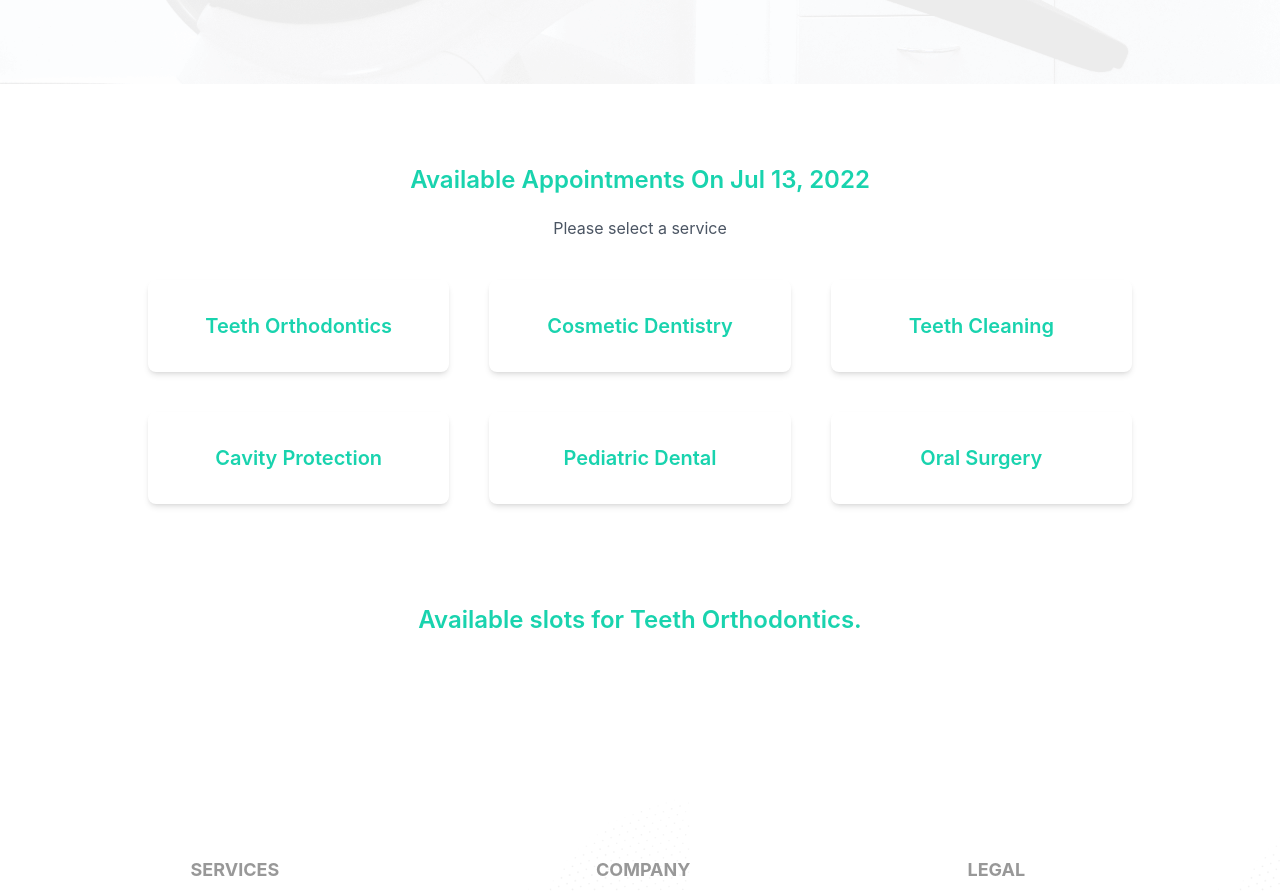
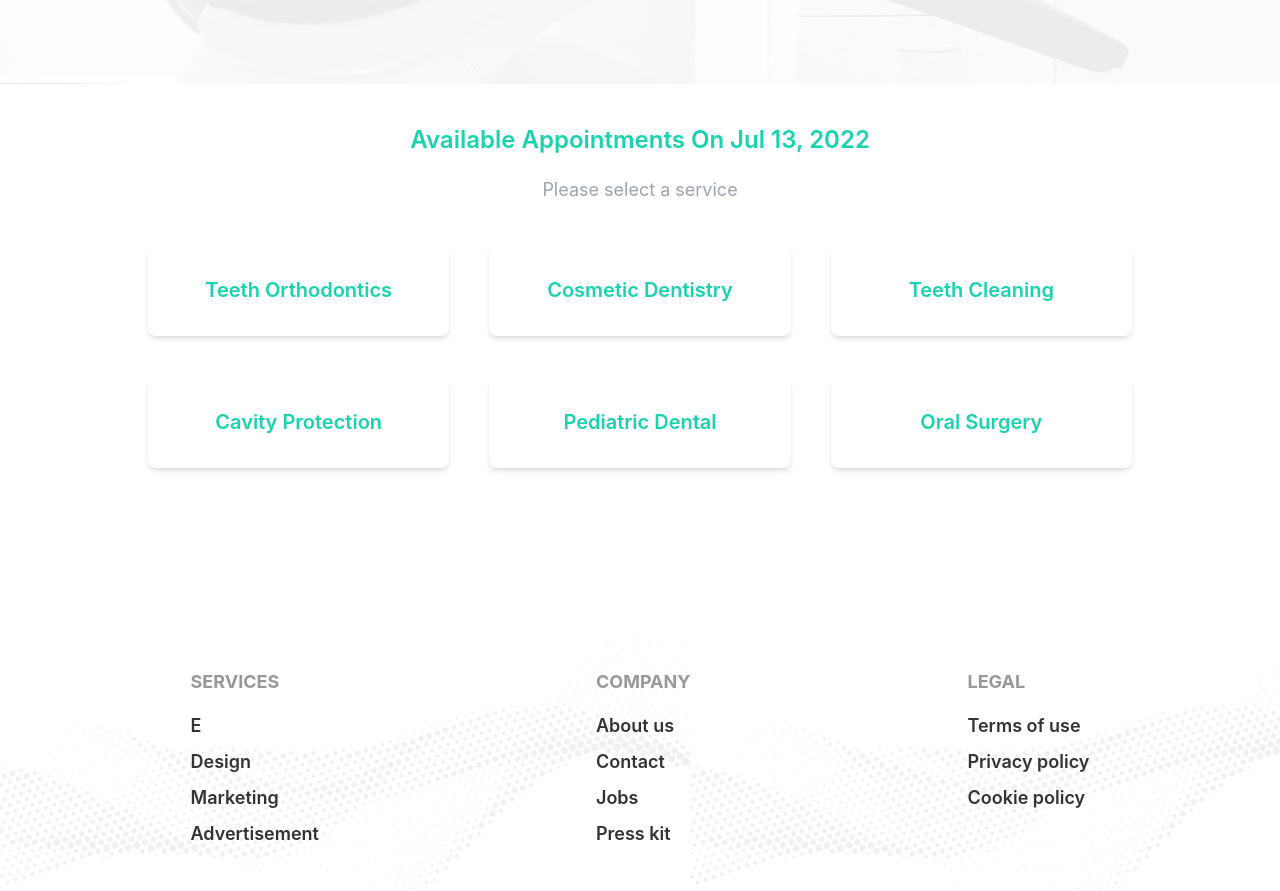
Before and after one commit to pinky-banik/doctors-portal-recap, a React (Create React App) app: page /appointment in a window 1280 px wide. Shown: the part 780-1671 px from the top of the page. Built offline with nearby package versions, Linux system fonts and the light colour scheme.

Commit message:
card fixed

```diff
--- a/src/Components/Appointment/AppointmentService.js
+++ b/src/Components/Appointment/AppointmentService.js
@@ -13,8 +13,8 @@ const AppointmentService = ({title,slot}) => {
             <h2 className="card-title text-accent">{title}</h2>
             <p>{slot}</p>
             </div>
-            <div className="card-actions justify-end">
-            <button className="btn bg-gred uppercase">Book Appointment</button>
+            <div className="flex justify-center">
+            <button className="btn bg-gred uppercase ">Book Appointment</button>
             </div>
         </div>
         </div>
--- a/src/Components/Appointment/AvailbleAppointments.js
+++ b/src/Components/Appointment/AvailbleAppointments.js
@@ -17,10 +17,10 @@ const AvailbleAppointments = ({date}) => {
     },[]);
     return (
         <div className='py-10 text-center'>
-            <h1 className='mt-10 text-center text-2xl font-semibold text-accent'>
+            <h1 className=' text-center text-2xl font-semibold text-accent'>
             Available Appointments On {format(date,'PP')}
             </h1>
-            <p className='p-5 text-gray-600'>Please select a service</p>
+            <p className='p-5 text-gray-400 text-lg'>Please select a service</p>
             <div className='grid sm:grid-cols-1 md:grid-cols-3 lg:w-4/5 mx-auto'>
                 {
                     services.map(service=>(
@@ -34,7 +34,7 @@ const AvailbleAppointments = ({date}) => {
                 }
             </div>
             <div className=' my-10'>
-                <h1 className='my-10 py-10 text-center text-2xl font-semibold text-accent'>Available slots for Teeth Orthodontics.</h1>
+                {slots.length>0  ? <h1 className='my-10 py-10 text-center text-2xl font-semibold text-accent'>Available slots for Teeth Orthodontics.</h1>:''}
             <div className='grid sm:grid-cols-1 md:grid-cols-3 lg:w-4/5 mx-auto'>
                 {
                     slots.map(slot=><AppointmentService
```
